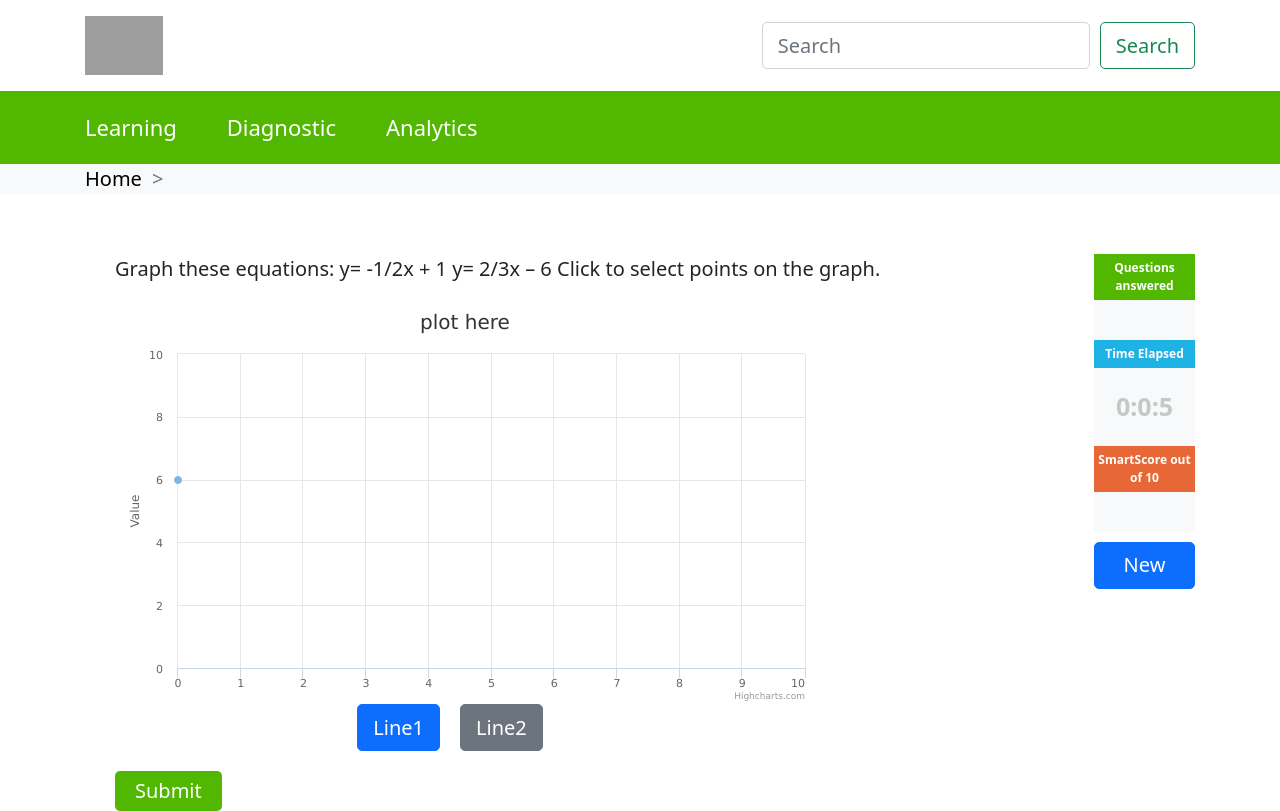
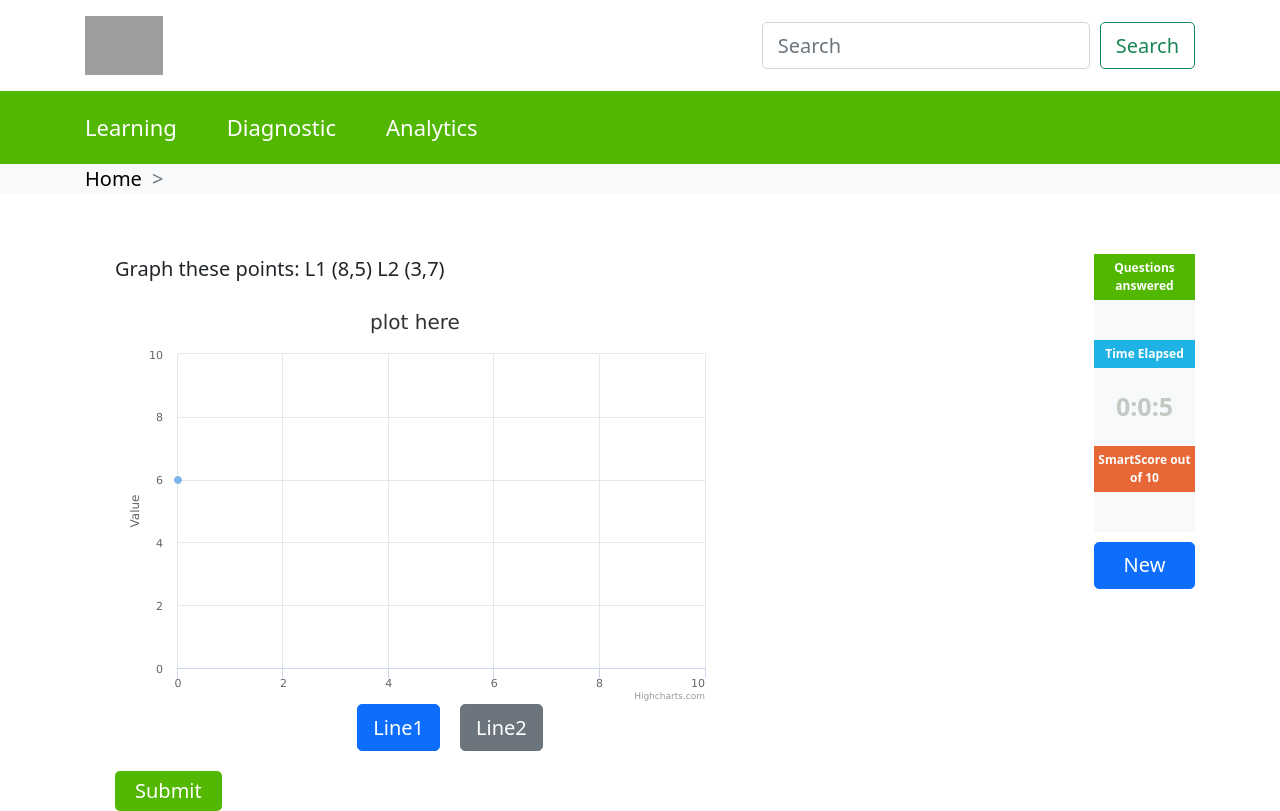
Before and after one commit to noorUllah47/ixl, a React (Create React App) app: page / in a window 1280 px wide. Built offline with nearby package versions, Linux system fonts and the light colour scheme; no server answers; grey boxes are pictures that could not be loaded.

Commit message:
equation changed

```diff
--- a/src/Components/Atom/Question/Question.js
+++ b/src/Components/Atom/Question/Question.js
@@ -49,10 +49,8 @@ console.log("Expected asnswewe",props.ans, props.data?.data?.id)
     return (
         <>
             <p>
-            Graph these equations:
-y= -1/2x + 1
-y= 2/3x – 6
-Click to select points on the graph.
+            Graph these points: L1 (8,5) L2 (3,7)
+
                 {/* {props?.data?.data?.Statement} */}
                 </p>
             {/* <p className="fw-700">five</p> */}
--- a/src/Pages/Chart.js
+++ b/src/Pages/Chart.js
@@ -170,13 +170,13 @@ function removePoint(index){
       chart: {
         showAxes: true,
 
-        width: 700,
+        width: 600,
         type: 'scatter',
         margin: [50],
         events: {
           click: function (e) {
             // find the clicked values and the series
-            console.log("VAluesX",e.xAxis[0].value,"VAluesY",e.yAxis[0].value,this.series[Line].name,"Line====",Line,this.name)
+            console.log("VAluesX",e.xAxis[0].value,"VAluesY",e.yAxis[0].value,this.series[Line].name,"Line====",Line,this.series[0].data)
             var x = Math.round(e.xAxis[0].value),
               y = Math.round(e.yAxis[0].value),
               series = this.series[Line];
@@ -184,7 +184,7 @@ function removePoint(index){
 
 
             // Add it
-            if(this.series[Line].data.length<2){
+            if(this.series[Line].data.length<1){
             series.addPoint([x, y]);
             }
           }
@@ -282,7 +282,7 @@ useEffect(() => {
 
   return (
     <>
-    <div id="atmospheric-composition">
+    <div className='graphmain' id="atmospheric-composition">
     </div>
       {/* <button onClick={addAnotherPoint} className='btn btn-primary'>Add Point</button> */}
       <div className='seriesbtns'>
```
